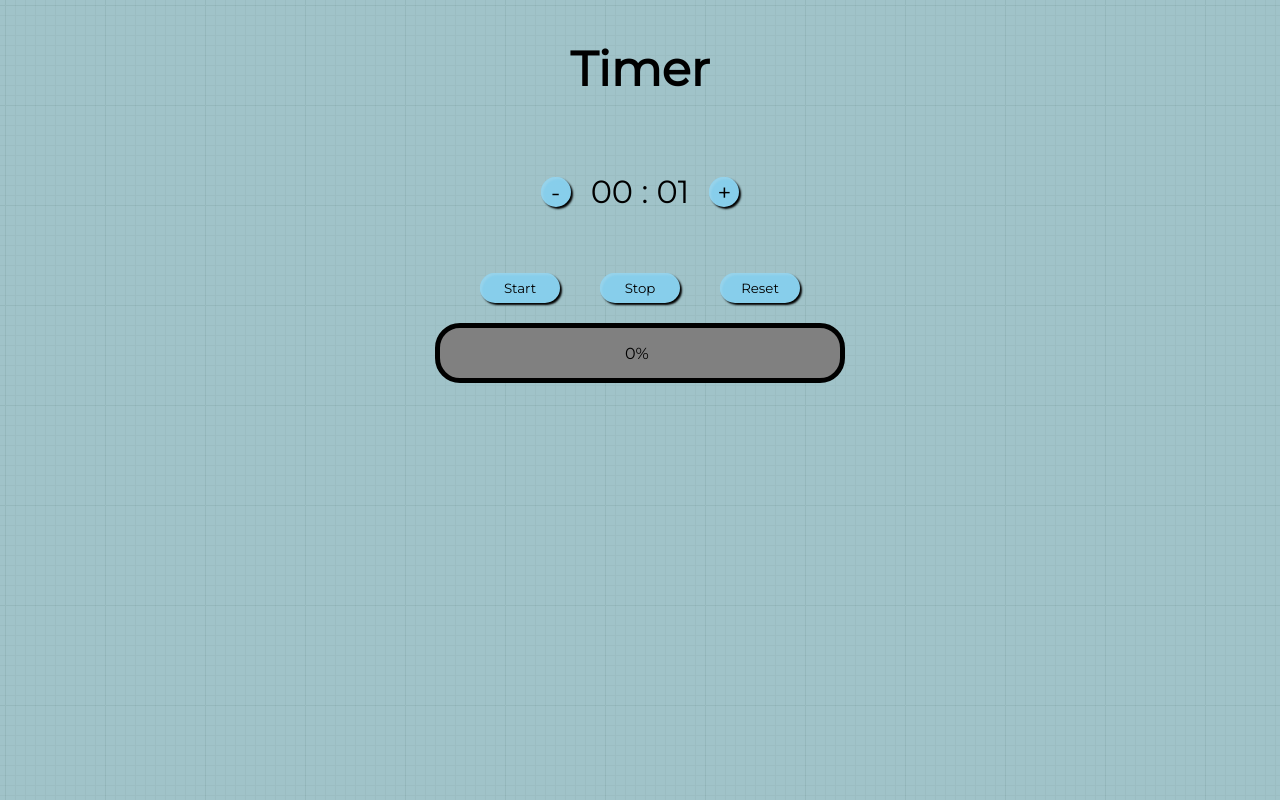
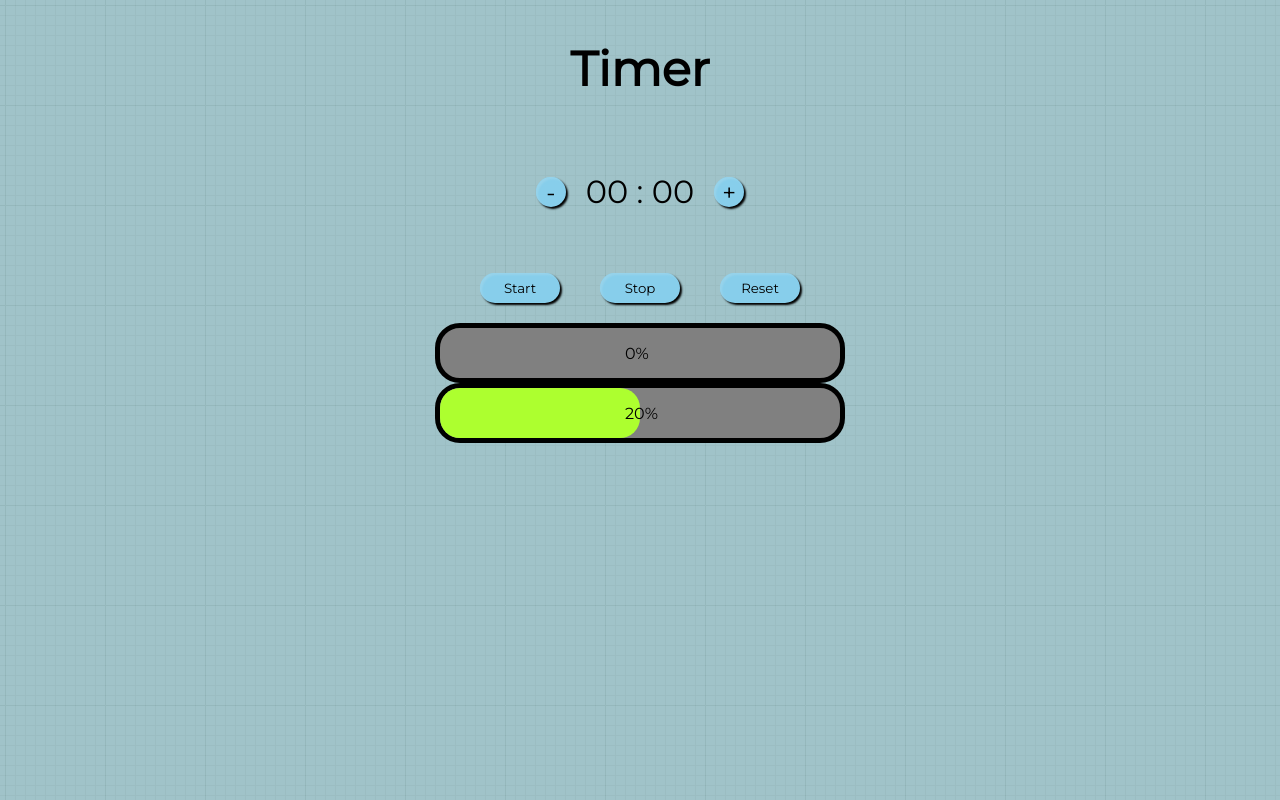
Before and after one commit to Palladiusz/Skiller, a plain HTML site: page index.html in a window 1280 px wide. Both pictures are taken after a click on the button "Start". Drawn offline with Linux system fonts and the light colour scheme.

Commit message:
first object commit

```diff
--- a/index.html
+++ b/index.html
@@ -17,6 +17,7 @@
         <div class="timer-container">
             <button class="btn-timer minus" onclick=subMinute()>-</button>
             <p class="timer">00 : 00</p>
+            <p class="timer brak-timer" hidden>00 : 00</p>
             <button class="btn-timer plus" onclick=addMinute()>+</button>
         </div>
         <div class="container-button">
@@ -26,8 +27,12 @@
         </div>
     </div>
     <div class="progress-bar">
-        <p class="percent">70%</p>
-        <div class="progress"></div>
+        <p class="percent current-percent">70%</p>
+        <div class="progress current-progress"></div>
+    </div>
+    <div class="progress-bar">
+        <p class="percent break-percent">20%</p>
+        <div class="progress break-progress"></div>
     </div>
 
     <audio src="alarm.mp3" id="alarm"></audio>
--- a/index.js
+++ b/index.js
@@ -1,13 +1,45 @@
 const timerElement = document.querySelector(".timer");
 const inputMinutes = document.querySelector(".inputTime");
-const progressBar = document.querySelector(".progress");
+const progressBar = document.querySelector(".current-progress");
 const plusMinute = document.querySelector(".plus");
 const minusMinute = document.querySelector(".minus");
 const alarm = document.getElementById("alarm");
 
+
+const timer5 = {
+    totalTime: (5*60),
+    time: 0,
+    minutes: function () {return Math.round(this.time / 60)},
+    seconds: function () {return Math.round(this.time % 60)},
+
+    run: function () {
+        let currentTime = this.seconds() + ((this.minutes())*60);
+        let percentOfTime = ((currentTime / this.totalTime)*100).toFixed(0);
+        totalTimeLeft = this.totalTime - currentTime;
+        setTimer(this.minutes(), this.seconds());
+        (this.time)++;
+
+        if (this.seconds() === 60) {
+            this.seconds() = 0;
+            this.minutes()++;
+            alarm.play();
+        };
+
+        if (this.totalTime === currentTime) {
+            progressBar.style.setProperty("width", `100%`);
+            stopTimer();
+
+        };
+        progressBar.style.setProperty("width", `${percentOfTime}%`);
+        document.querySelector(".current-percent").textContent = `${percentOfTime}%`;
+
+    }
+}
+
 var seconds, minutes, time;
 var timer;
 const finishTime = 4*60;
+const breakTime = 5*60;
 time = (parseInt(inputMinutes.value) * 60);
 minutes = Math.round(time / 60);
 seconds = Math.round(time % 60);
@@ -21,31 +53,31 @@ function setTimer(minutes, seconds) {
 
 function startTimer() {
     clearInterval(timer);
-    timer = setInterval(run, 1000);
+    timer = setInterval((timer5.run()), 1000);
 }
 
-function run() {
-    let totalTime = seconds + (minutes*60);
-    let percentOfTime = ((totalTime / finishTime)*100).toFixed(0);
-    totalTimeLeft = finishTime - totalTime;
-    setTimer(minutes, seconds);
-    seconds++;
+// function run(totalTime, seconds, minutes) {
+//     let currentTime = seconds + (minutes*60);
+//     let percentOfTime = ((currentTime / totalTime)*100).toFixed(0);
+//     totalTimeLeft = totalTime - currentTime;
+//     setTimer(minutes, seconds);
+//     seconds++;
 
-    if (seconds === 60) {
-        seconds = 0;
-        minutes++;
-        alarm.play();
-    };
+//     if (seconds === 60) {
+//         seconds = 0;
+//         minutes++;
+//         alarm.play();
+//     };
 
-    if (finishTime === totalTime) {
-        progressBar.style.setProperty("width", `100%`);
-        stopTimer();
+//     if (totalTime === currentTime) {
+//         progressBar.style.setProperty("width", `100%`);
+//         stopTimer();
 
-    };
-    progressBar.style.setProperty("width", `${percentOfTime}%`);
-    document.querySelector(".percent").textContent = `${percentOfTime}%`;
+//     };
+//     progressBar.style.setProperty("width", `${percentOfTime}%`);
+//     document.querySelector(".current-percent").textContent = `${percentOfTime}%`;
 
-}
+// }
 
 function stopTimer() {
     clearInterval(timer);
```
